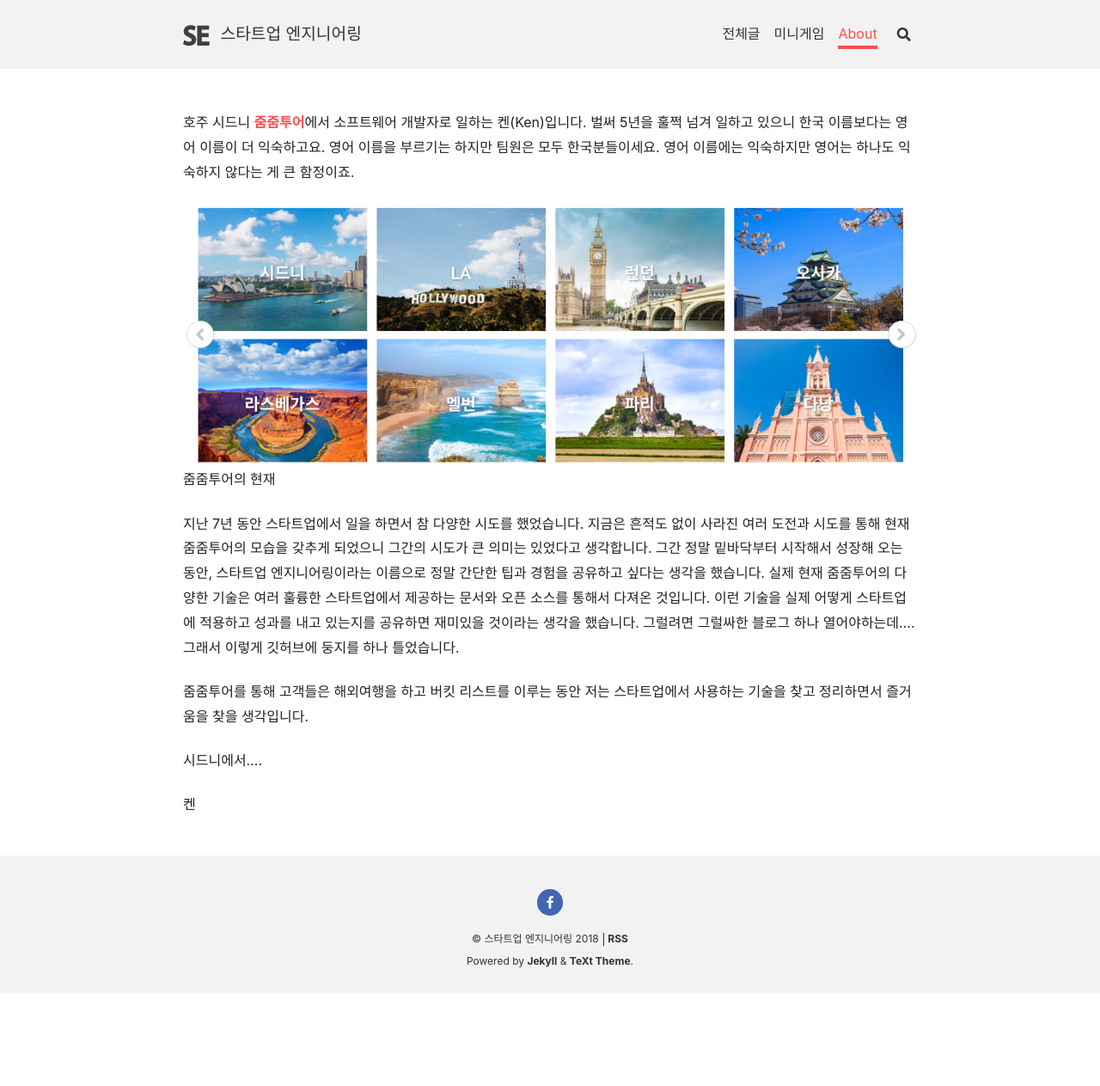
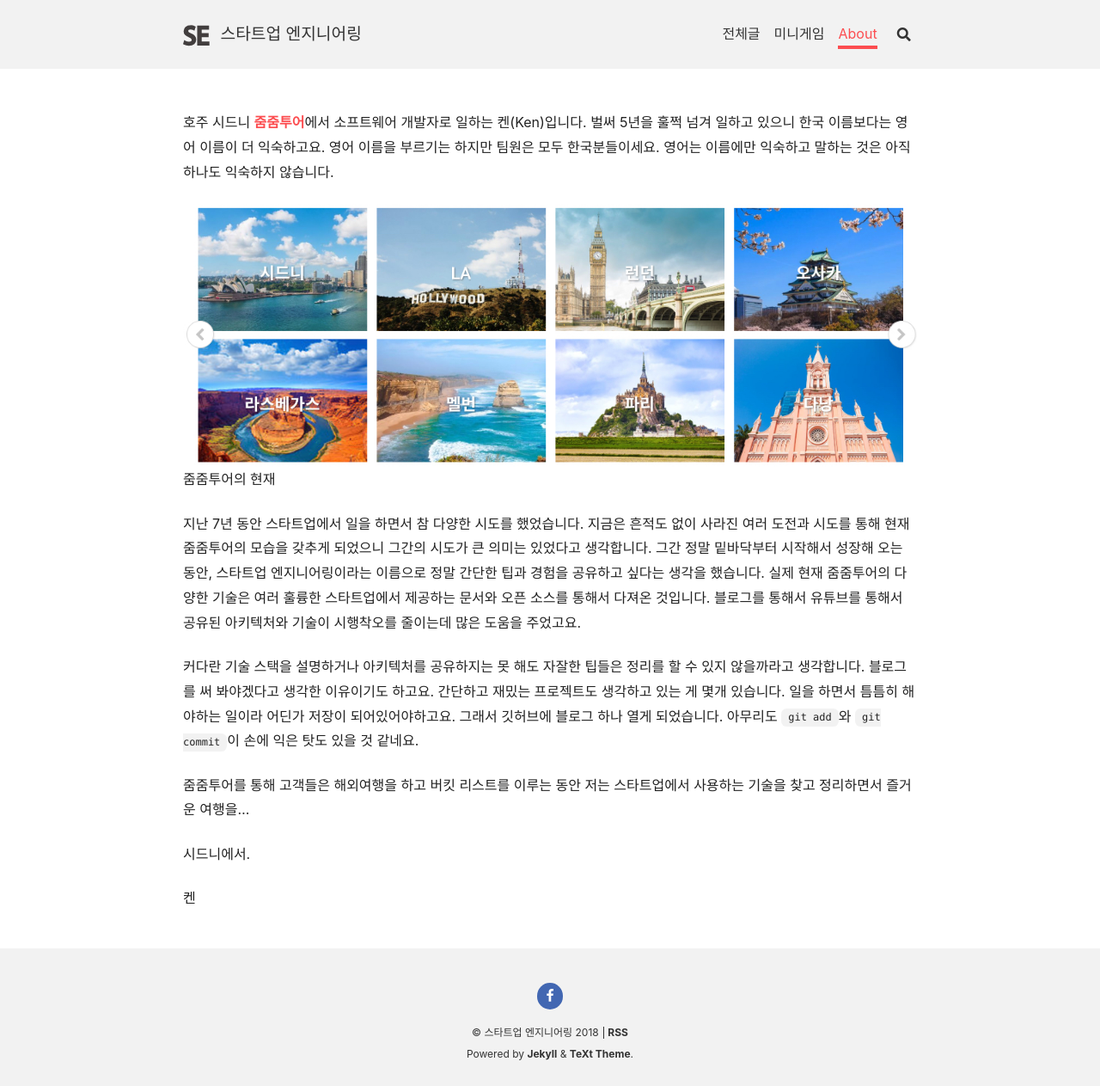
Before and after one commit to 10000lab/10000lab.github.io, a Jekyll site: the page built from about.md, in a window 1280 px wide. Shown: the whole page at 86% size. Built offline with Jekyll 4.4.1, drawn with Linux system fonts in a browser that asks for light colours; nearby versions of some CDN libraries; comment, search, counter and statistics services are not loaded; before the commit the page ends 1155 px from its top, so only the background shows below that.

Commit message:
Change about.

```diff
--- a/about.md
+++ b/about.md
@@ -4,17 +4,18 @@
 key: page-about
 ---
 
-호주 시드니 [줌줌투어](https://www.zoomzoomtour.com)에서 소프트웨어 개발자로 일하는 켄(Ken)입니다. 벌써 5년을 훌쩍 넘겨 일하고 있으니 한국 이름보다는 영어 이름이 더 익숙하고요. 영어 이름을 부르기는 하지만 팀원은 모두 한국분들이세요. 영어 이름에는 익숙하지만 영어는 하나도 익숙하지 않다는 게 큰 함정이죠.
+호주 시드니 [줌줌투어](https://www.zoomzoomtour.com)에서 소프트웨어 개발자로 일하는 켄(Ken)입니다. 벌써 5년을 훌쩍 넘겨 일하고 있으니 한국 이름보다는 영어 이름이 더 익숙하고요. 영어 이름을 부르기는 하지만 팀원은 모두 한국분들이세요. 영어는 이름에만 익숙하고 말하는 것은 아직 하나도 익숙하지 않습니다.
 
 ![ZoomZoom tour](/assets/images/zoomzoomtour.jpg)
 줌줌투어의 현재
 
 지난 7년 동안 스타트업에서 일을 하면서 참 다양한 시도를 했었습니다. 지금은 흔적도 없이 사라진 여러 도전과 시도를 통해 현재 줌줌투어의 모습을 갖추게 되었으니 그간의 시도가 큰 의미는 있었다고 생각합니다.
-그간 정말 밑바닥부터 시작해서 성장해 오는 동안, 스타트업 엔지니어링이라는 이름으로 정말 간단한 팁과 경험을 공유하고 싶다는 생각을 했습니다. 실제 현재 줌줌투어의 다양한 기술은 여러 훌륭한 스타트업에서 제공하는 문서와 오픈 소스를 통해서 다져온 것입니다. 이런 기술을 실제 어떻게 스타트업에 적용하고 성과를 내고 있는지를 공유하면 재미있을 것이라는 생각을 했습니다.
-그럴려면 그럴싸한 블로그 하나 열어야하는데.... 그래서 이렇게 깃허브에 둥지를 하나 틀었습니다.
+그간 정말 밑바닥부터 시작해서 성장해 오는 동안, 스타트업 엔지니어링이라는 이름으로 정말 간단한 팁과 경험을 공유하고 싶다는 생각을 했습니다. 실제 현재 줌줌투어의 다양한 기술은 여러 훌륭한 스타트업에서 제공하는 문서와 오픈 소스를 통해서 다져온 것입니다. 블로그를 통해서 유튜브를 통해서 공유된 아키텍처와 기술이 시행착오를 줄이는데 많은 도움을 주었고요.
 
-줌줌투어를 통해 고객들은 해외여행을 하고 버킷 리스트를 이루는 동안 저는 스타트업에서 사용하는 기술을 찾고 정리하면서 즐거움을 찾을 생각입니다.
+커다란 기술 스택을 설명하거나 아키텍처를 공유하지는 못 해도 자잘한 팁들은 정리를 할 수 있지 않을까라고 생각합니다. 블로그를 써 봐야겠다고 생각한 이유이기도 하고요. 간단하고 재밌는 프로젝트도 생각하고 있는 게 몇개 있습니다. 일을 하면서 틈틈히 해야하는 일이라 어딘가 저장이 되어있어야하고요. 그래서 깃허브에 블로그 하나 열게 되었습니다. 아무리도 `git add`와 `git commit`이 손에 익은 탓도 있을 것 같네요.
 
-시드니에서....
+줌줌투어를 통해 고객들은 해외여행을 하고 버킷 리스트를 이루는 동안 저는 스타트업에서 사용하는 기술을 찾고 정리하면서 즐거운 여행을...
+
+시드니에서.
 
 켄
```
